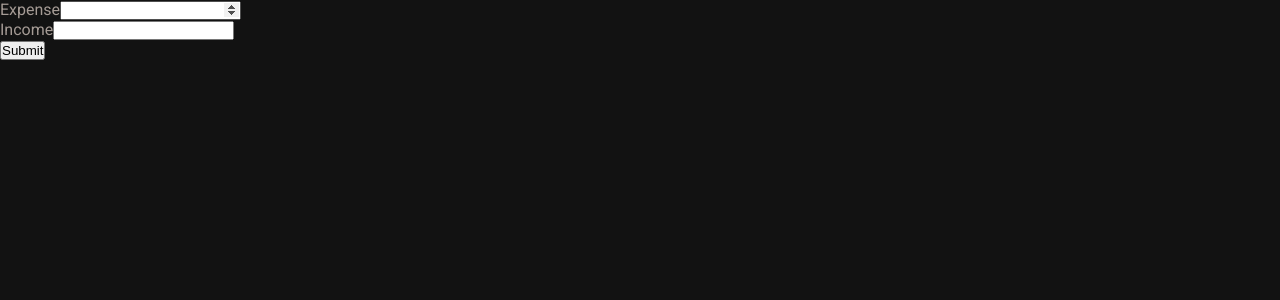
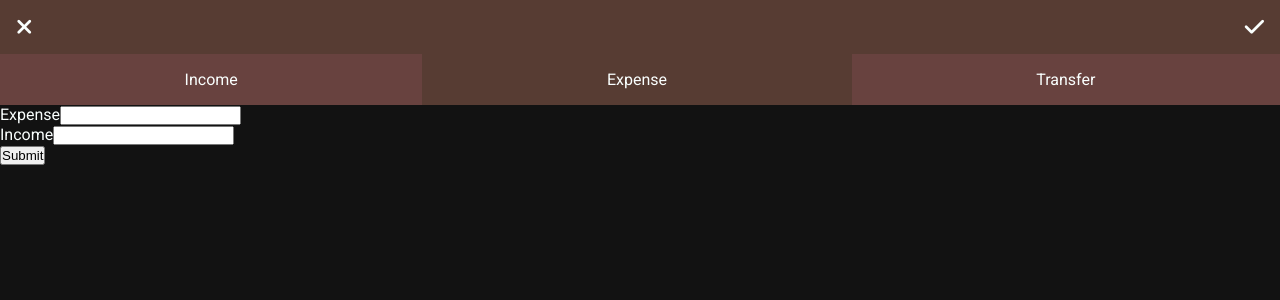
Before and after one commit to davidbraginsky/budget, a React (Create React App) app: page /transaction in a window 1280 px wide. Shown: the top 300 px of the page. Built offline with nearby package versions, Linux system fonts and the light colour scheme.

Commit message:
added styling for transaction view with seperate options for expense/income/transfer

```diff
--- a/public/index.html
+++ b/public/index.html
@@ -5,10 +5,8 @@
     <link rel="icon" href="%PUBLIC_URL%/favicon.ico" />
     <meta name="viewport" content="width=device-width, initial-scale=1" />
     <meta name="theme-color" content="#000000" />
-    <meta
-      name="description"
-      content="Web site created using create-react-app"
-    />
+    <meta name="description" content="Web site created using create-react-app" />
+    <script src="https://kit.fontawesome.com/e4abfd569e.js" crossorigin="anonymous"></script>
     <link rel="apple-touch-icon" href="%PUBLIC_URL%/logo192.png" />
     <!--
       manifest.json provides metadata used when your web app is installed on a
--- a/src/App.js
+++ b/src/App.js
@@ -1,15 +1,15 @@
-import { useState } from "react";
 import { Link } from "react-router-dom";
 
 function App() {
-  const [transactionList, setTransactionList] = useState([]);
-
   return (
     <div className="container">
       <nav className="nav">
         <div className="sidebarIcon"></div>
         <p className="nav__title">Home</p>
       </nav>
+      <section>
+        <h1>List of Wallets</h1>
+      </section>
       <Link to="/transaction">Add Transaction</Link>
     </div>
   );
--- a/src/Views/Transaction.jsx
+++ b/src/Views/Transaction.jsx
@@ -1,8 +1,13 @@
-import { useState } from "react";
+import { useState, useRef } from "react";
 
 const Transaction = () => {
   const [expense, setExpense] = useState("");
   const [income, setIncome] = useState("");
+  const [option, setOption] = useState("");
+
+  const incomeOptionRef = useRef(null);
+  const expenseOptionRef = useRef(null);
+  const transferOptionRef = useRef(null);
 
   const submitHandler = (e) => {
     e.preventDefault();
@@ -18,8 +23,41 @@ const Transaction = () => {
   const incomeChangeHandler = (e) => {
     setIncome(e.target.value);
   };
+
+  const resetOptionClasses = () => {
+    incomeOptionRef.current.classList.remove("option--active");
+    expenseOptionRef.current.classList.remove("option--active");
+    transferOptionRef.current.classList.remove("option--active");
+  };
+
+  const optionChangeHandler = (e) => {
+    resetOptionClasses();
+    const option = e.target.innerText.toLowerCase();
+    if (option === "income") {
+      incomeOptionRef.current.classList.add("option--active");
+    } else if (option === "expense") {
+      expenseOptionRef.current.classList.add("option--active");
+    } else if (option === "transfer") {
+      transferOptionRef.current.classList.add("option--active");
+    }
+  };
   return (
-    <>
+    <div className="transaction">
+      <div className="confirmation-row">
+        <i className="fa-solid fa-xmark"></i>
+        <i className="fa-solid fa-check"></i>
+      </div>
+      <div className="option-row">
+        <div ref={incomeOptionRef} onClick={optionChangeHandler} className="option">
+          Income
+        </div>
+        <div ref={expenseOptionRef} onClick={optionChangeHandler} className="option option--active">
+          Expense
+        </div>
+        <div ref={transferOptionRef} onClick={optionChangeHandler} className="option">
+          Transfer
+        </div>
+      </div>
       <form onSubmit={submitHandler}>
         <div className="inputWrapper">
           <label htmlFor="expense">Expense</label>
@@ -31,7 +69,7 @@ const Transaction = () => {
         </div>
         <button type="submit">Submit</button>
       </form>
-    </>
+    </div>
   );
 };
 
--- /dev/null
+++ b/src/styles/components/transaction.scss
@@ -0,0 +1,26 @@
+.transaction {
+  color: $light-white;
+
+  & .confirmation-row {
+    display: flex;
+    justify-content: space-between;
+    background-color: $dark-brown;
+    padding: 16px;
+    font-size: 22px;
+  }
+
+  & .option-row {
+    display: flex;
+    background-color: $brown;
+
+    & .option {
+      flex-grow: 1;
+      text-align: center;
+      padding: 16px;
+
+      &--active {
+        background-color: $dark-brown;
+      }
+    }
+  }
+}
--- a/src/styles/main.css
+++ b/src/styles/main.css
@@ -16,4 +16,31 @@ body {
   background-color: #121212;
 }
 
+.container {
+  width: 375px;
+}
+
+.transaction {
+  color: #fafffe;
+}
+.transaction .confirmation-row {
+  display: flex;
+  justify-content: space-between;
+  background-color: #573c33;
+  padding: 16px;
+  font-size: 22px;
+}
+.transaction .option-row {
+  display: flex;
+  background-color: #68423f;
+}
+.transaction .option-row .option {
+  flex-grow: 1;
+  text-align: center;
+  padding: 16px;
+}
+.transaction .option-row .option--active {
+  background-color: #573c33;
+}
+
 /*# sourceMappingURL=main.css.map */
--- a/src/styles/utils/layout.scss
+++ b/src/styles/utils/layout.scss
@@ -0,0 +1,3 @@
+.container {
+     width: 375px;
+}
```
Also changed, not shown: src/styles/main.scss (+6 -4 lines), 1 other file (tests, documents, lock files or other folders).
